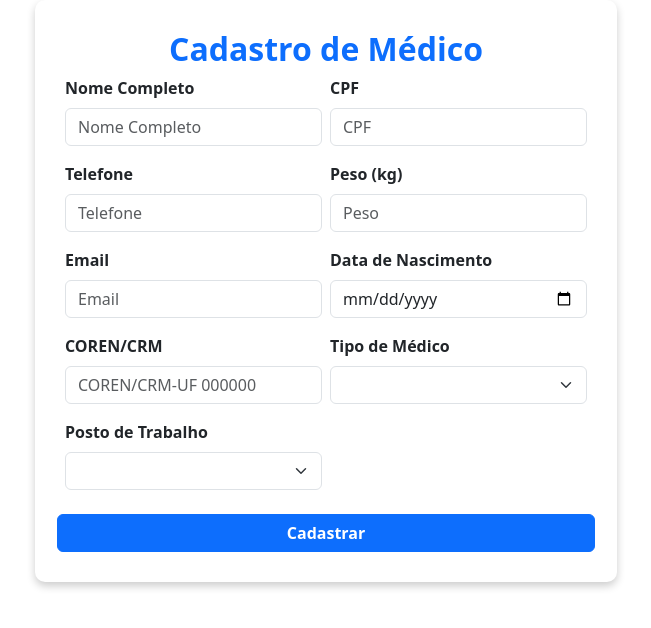
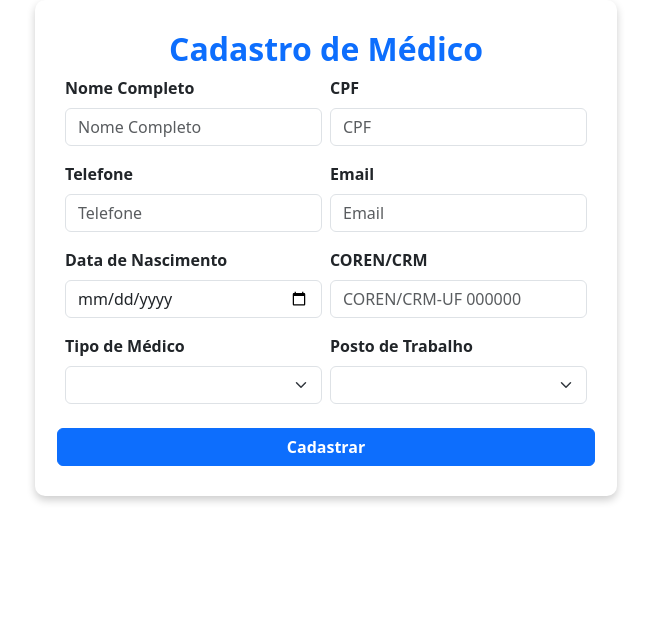
Before and after one commit to RafaelFavetta/DigitalVac, a PHP site: page /admin/cadastroenf.php in a window 1280 px wide. Shown: the part 86-714 px from the top of the page, without its empty margins (314-965 px from the left). Run offline with PHP 8.4, Linux system fonts and the light colour scheme; data comes from the database, SQL or seed files in the repository; some libraries are stand-ins or nearby versions.

Commit message:
reajuste do formulario do cadastro de enfeermeiros

```diff
--- a/admin/cadastroenf.php
+++ b/admin/cadastroenf.php
@@ -109,27 +109,22 @@
                         <input type="text" id="telefone" name="telefone" class="form-control" placeholder="Telefone" required>
                     </div>
                     <div class="col-md-6">
-                        <label for="peso" class="form-label fw-bold">Peso (kg)</label>
-                        <input type="text" id="peso" name="peso" class="form-control" placeholder="Peso"
-                            inputmode="decimal" pattern="^\d+([.,]\d{0,2})?$" maxlength="6" autocomplete="off" required>
+                        <label for="email" class="form-label fw-bold">Email</label>
+                        <input type="email" id="email" name="email" class="form-control" placeholder="Email" required>
                     </div>
                 </div>
                 <div class="row g-2 mt-2">
                     <div class="col-md-6">
-                        <label for="email" class="form-label fw-bold">Email</label>
-                        <input type="email" id="email" name="email" class="form-control" placeholder="Email" required>
-                    </div>
-                    <div class="col-md-6">
                         <label for="data_nascimento" class="form-label fw-bold">Data de Nascimento</label>
                         <input type="date" id="data_nascimento" name="data_nascimento" class="form-control" required>
                     </div>
-                </div>
-                <div class="row g-2 mt-2">
                     <div class="col-md-6">
                         <label for="coren_crm" class="form-label fw-bold">COREN/CRM</label>
                         <input type="text" id="coren_crm" name="coren_crm" maxlength="15" minlength="13"
                             class="form-control" placeholder="COREN/CRM-UF 000000" required>
                     </div>
+                </div>
+                <div class="row g-2 mt-2">
                     <div class="col-md-6">
                         <label for="tipo_medico" class="form-label fw-bold">Tipo de Médico</label>
                         <select id="tipo_medico" name="tipo_medico" class="form-select" required>
@@ -147,20 +142,15 @@
                             <option value="Psiquiatra">Psiquiatra</option>
                         </select>
                     </div>
-                </div>
-                <div class="row g-2 mt-2">
                     <div class="col-md-6">
                         <label for="id_posto_trabalho" class="form-label fw-bold">Posto de Trabalho</label>
                         <select id="id_posto_trabalho" name="posto_trabalho" class="form-select" required>
                             <option value=""></option>
                             <?php
-                            include('../outros/db_connect.php'); // Ensure the database connection file is included
-
-                            // Check if the connection is successful
+                            include('../outros/db_connect.php');
                             if ($conn) {
                                 $sql = "SELECT id_posto, nome_posto FROM posto ORDER BY nome_posto";
                                 $result = $conn->query($sql);
-
                                 if ($result && $result->num_rows > 0) {
                                     while ($row = $result->fetch_assoc()) {
                                         echo "<option value='" . htmlspecialchars($row['id_posto']) . "'>" . htmlspecialchars($row['nome_posto']) . "</option>";
@@ -169,8 +159,7 @@
                                     echo "<option value=''>Nenhum posto disponível</option>";
                                     error_log("Nenhum resultado encontrado na tabela 'posto'.");
                                 }
-
-                                $conn->close(); // Close the database connection
+                                $conn->close();
                             } else {
                                 echo "<option value=''>Erro ao conectar ao banco de dados</option>";
                             }
@@ -247,12 +236,6 @@
                 showAlert('error', "Ocorreu um erro ao cadastrar. Tente novamente.");
             });
         });
-
-        // Bloquear letras no campo peso
-        document.getElementById('peso').addEventListener('input', function (e) {
-            // Permite apenas números, ponto e vírgula
-            this.value = this.value.replace(/[^0-9.,]/g, '');
-        });
     </script>
 </body>
 
```
